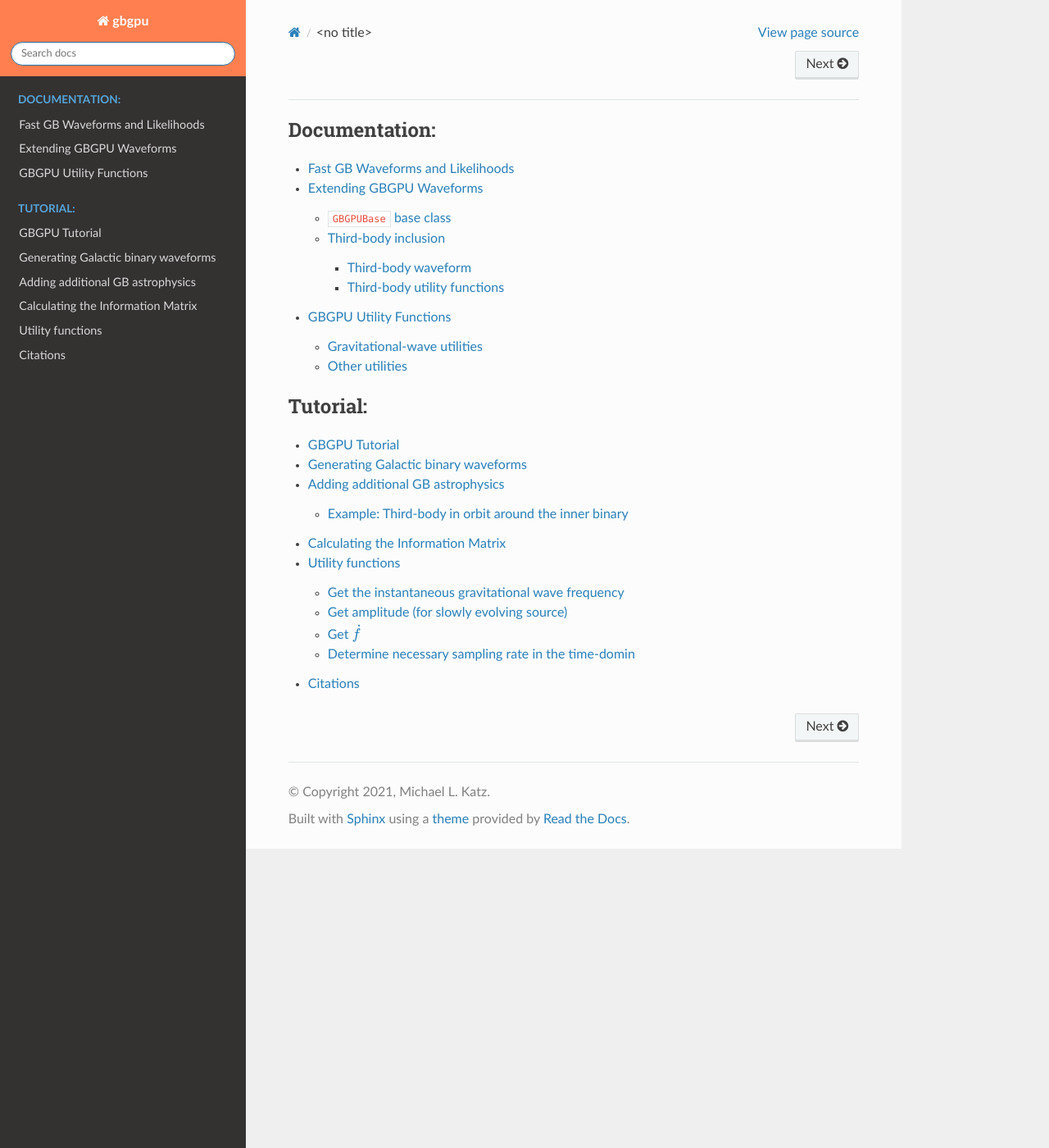
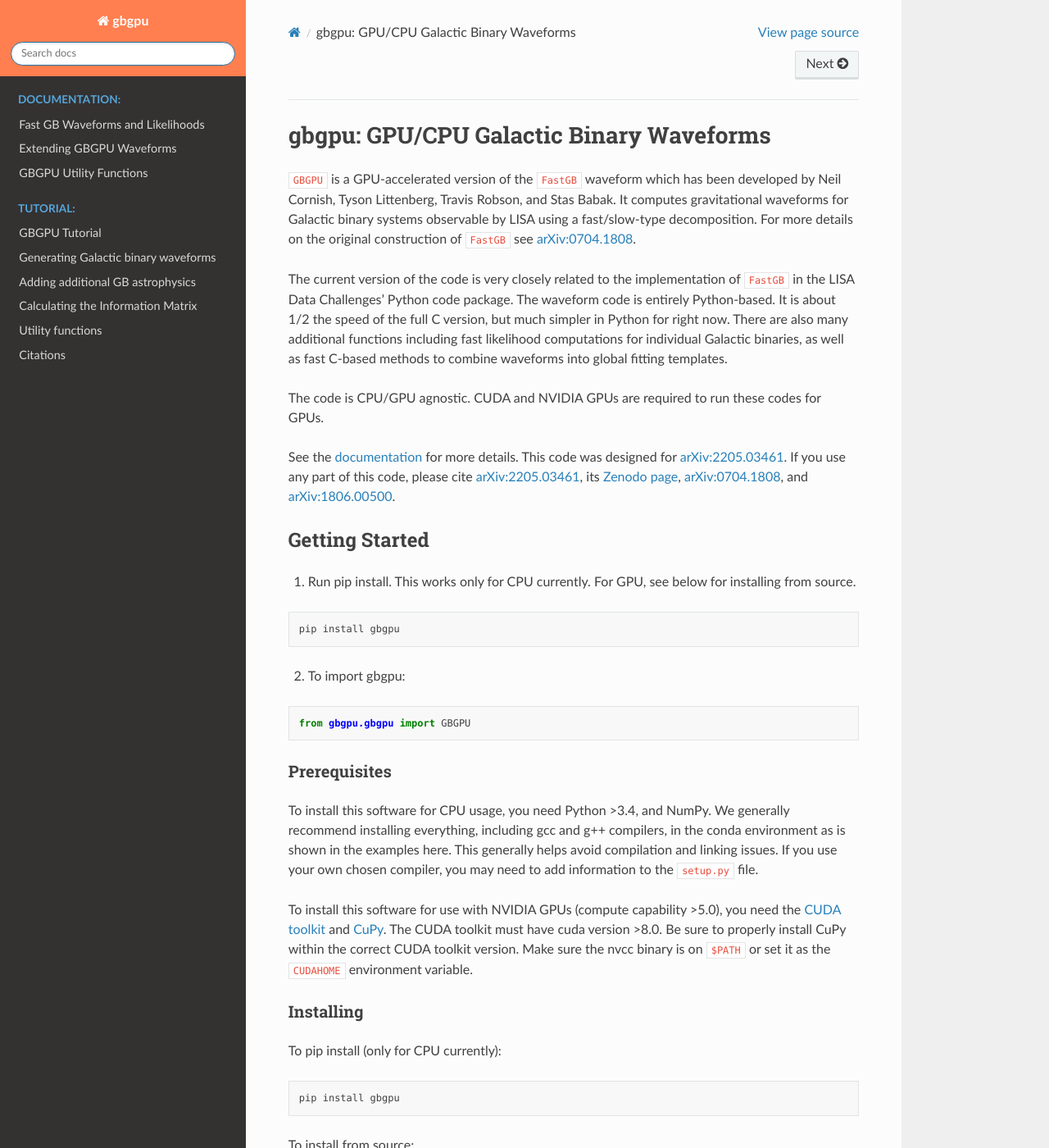
Before and after one commit to mikekatz04/GBGPU, a Sphinx documentation site: the page built from docs/source/index.rst, in a window 1280 px wide and 1400 px high. Shown: the whole window at 82% size. Built offline with Sphinx 7.4.7 and the Read the Docs theme 3.1.0, drawn with Linux system fonts in a browser that asks for light colours; the version number could not be read and is left out; part of the change alters nothing that is shown; some of the changed text lies outside the part shown.

Commit message:
docs fixing [doc:run-notebooks] [ci:publish-pages]

````diff
--- a/README.md
+++ b/README.md
@@ -6,7 +6,7 @@ The current version of the code is very closely related to the implementation of
 
 The code is CPU/GPU agnostic. CUDA and NVIDIA GPUs are required to run these codes for GPUs.
 
-See the [documentation](https://mikekatz04.github.io/GBGPU/html/index.html) for more details. This code was designed for [arXiv:2205.03461](https://arxiv.org/abs/2205.03461). If you use any part of this code, please cite [arXiv:2205.03461](https://arxiv.org/abs/2205.03461), its [Zenodo page](https://zenodo.org/record/6500434#.YmpofxNBzlw), [arXiv:0704.1808](https://arxiv.org/abs/0704.1808), and [arXiv:1806.00500](https://arxiv.org/abs/1806.00500).
+See the [documentation](https://mikekatz04.github.io/GBGPU/) for more details. This code was designed for [arXiv:2205.03461](https://arxiv.org/abs/2205.03461). If you use any part of this code, please cite [arXiv:2205.03461](https://arxiv.org/abs/2205.03461), its [Zenodo page](https://zenodo.org/record/6500434#.YmpofxNBzlw), [arXiv:0704.1808](https://arxiv.org/abs/0704.1808), and [arXiv:1806.00500](https://arxiv.org/abs/1806.00500).
 
 ## Getting Started
 
@@ -100,4 +100,4 @@ Current Version: 1.1.15
 
 ## License
 
-This project is licensed under the Apache License - see the [LICENSE](LICENSE) file for details.
+This project is licensed under the Apache License - see the [LICENSE](https://github.com/mikekatz04/GBGPU/blob/master/LICENSE) file for details.
--- a/docs/source/conf.py
+++ b/docs/source/conf.py
@@ -48,12 +48,17 @@ shutil.copy(
 # ones.
 html_theme = "sphinx_rtd_theme"
 extensions = [
+    "myst_parser",
     "sphinx.ext.autodoc",
+    "sphinx.ext.doctest",
+    "sphinx.ext.intersphinx",
     "sphinx.ext.napoleon",
     "sphinx.ext.autosummary",
     "sphinx_rtd_theme",
+    "sphinx_tippy",
     "nbsphinx",
     "sphinx.ext.mathjax",
+    "IPython.sphinxext.ipython_console_highlighting",
 ]
 
 source_suffix = [".rst"]
--- a/docs/source/index.rst
+++ b/docs/source/index.rst
@@ -1,5 +1,5 @@
-
-.. include:: README.rst
+.. include:: readme.md
+   :parser: myst_parser.sphinx_
 
 .. toctree::
    :maxdepth: 4
--- /dev/null
+++ b/docs/source/readme.md
@@ -0,0 +1,2 @@
+```{include} ../../README.md
+```
````
Also changed, not shown: 1 other file.
